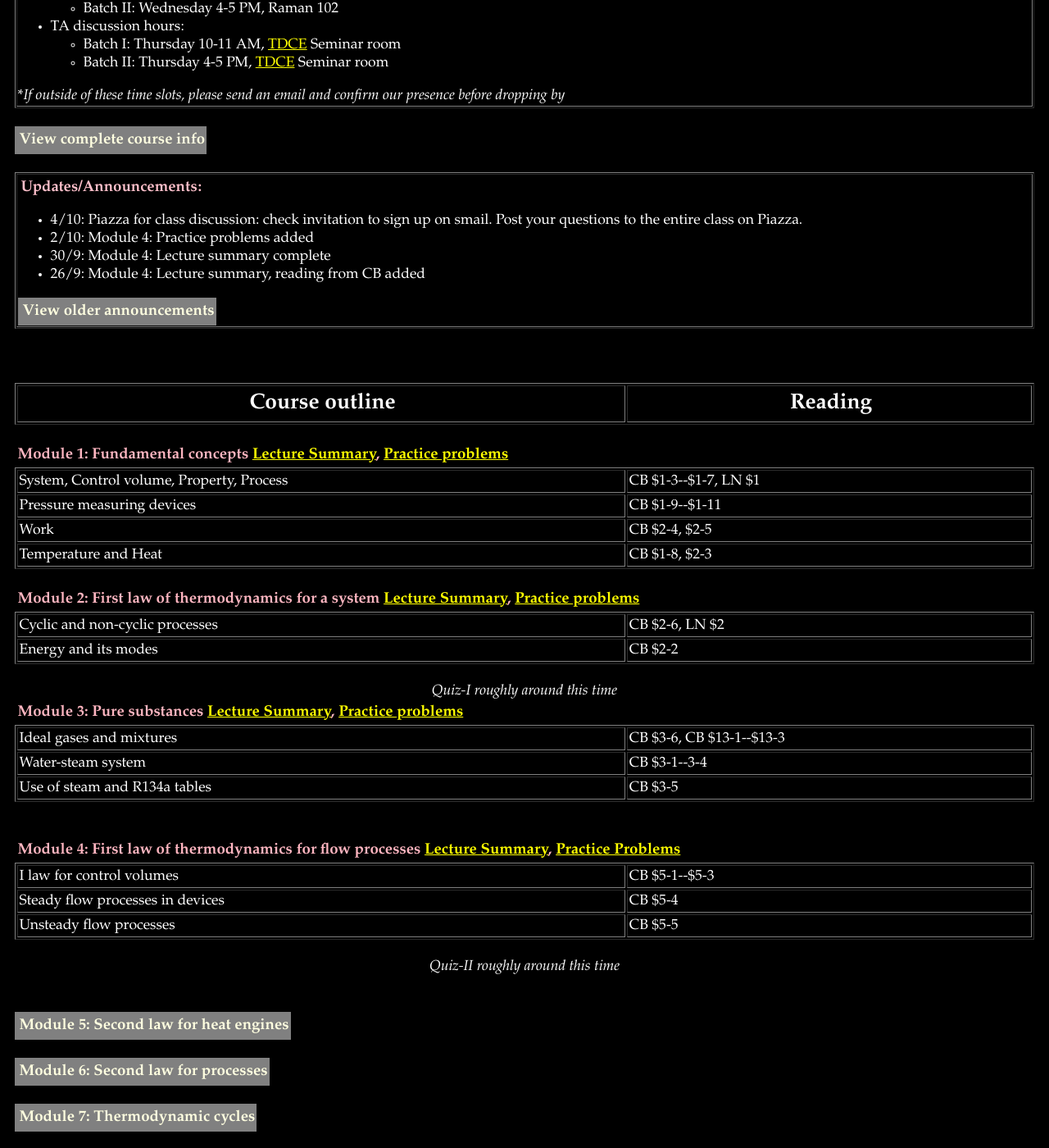
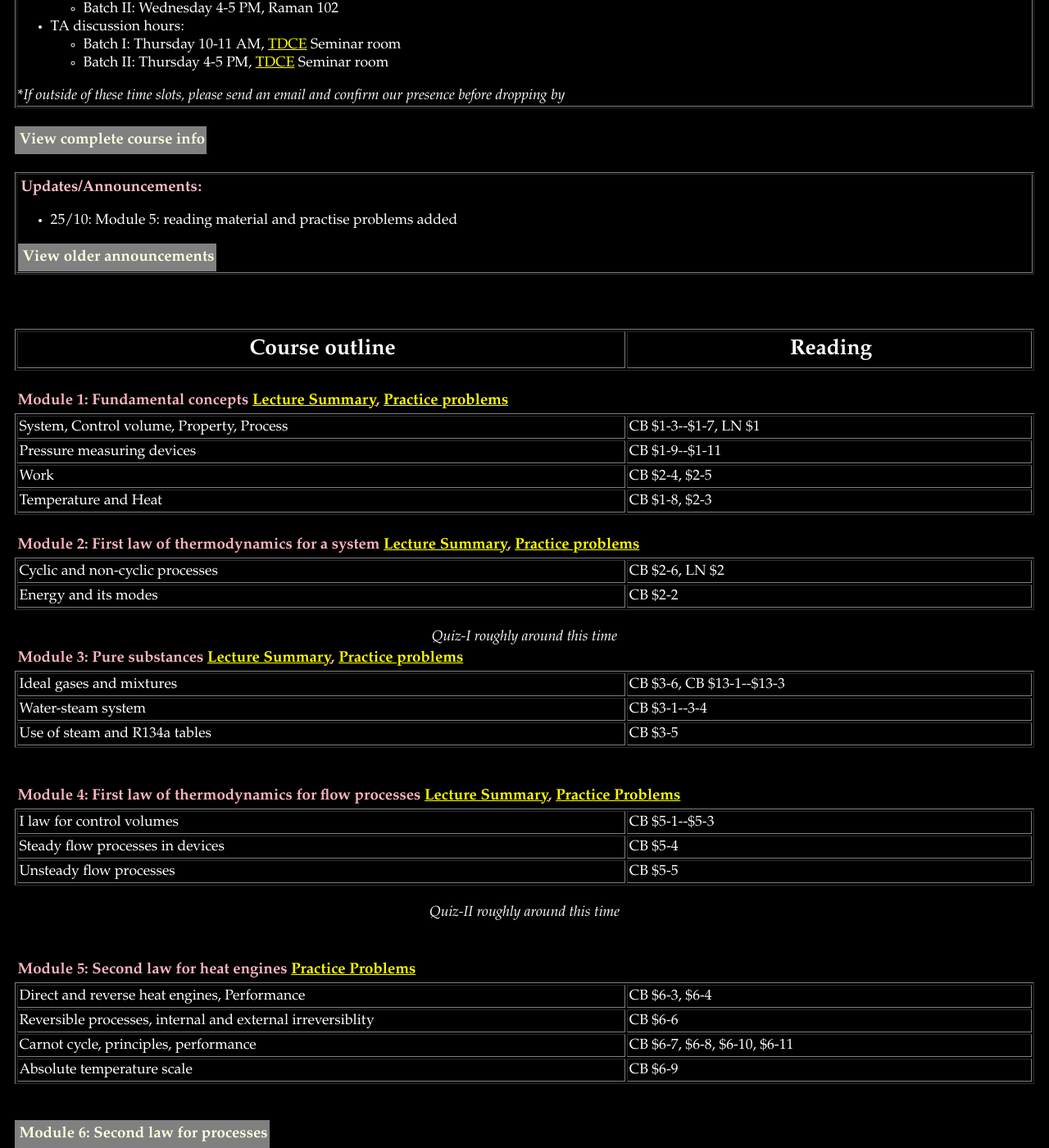
Before and after one commit to krithikasivaram/krithikasivaram.github.io, a Jekyll site: the page teaching/ME1100_Jul_Nov_2019.html, which Jekyll copies as it is, in a window 1280 px wide and 1400 px high, scrolled down 459 px. Shown: the whole window at 82% size. Built offline with Jekyll 4.4.1, drawn with Linux system fonts in a browser that asks for light colours.

Commit message:
module 5 me1100

```diff
--- a/teaching/ME1100_Jul_Nov_2019.html
+++ b/teaching/ME1100_Jul_Nov_2019.html
@@ -202,14 +202,15 @@ Email: varuns@iitm.ac.in </li>
 <h3> <font color="pink">
 Updates/Announcements:</font></h3>
 <ul>
+	<li>25/10: Module 5: reading material and practise problems added
+</ul>
+<button class="collapsible"><h5>View older announcements</h5></button>
+<div class="content">
+<ul>
 	<li>4/10: Piazza for class discussion: check invitation to sign up on smail. Post your questions to the entire class on Piazza.
 	<li>2/10: Module 4: Practice problems added
 	<li>30/9: Module 4: Lecture summary complete
 	<li>26/9: Module 4: Lecture summary, reading from CB added
-</ul>
-<button class="collapsible"><h5>View older announcements</h5></button>
-<div class="content">
-<ul>
 	<li>24/9: Practice problems on ideal gas and mixtures, steam-water added
 	<li>24/9: Module 3: Lecture summary updated
 	<li>17/9: Module 3: reading from CB added, lecture summary updated
@@ -292,19 +293,19 @@ Updates/Announcements:</font></h3>
 <!-- ></div>-->
 <br><br>
 
-<button class="collapsible"><h5>Module 5: Second law for heat engines</h5></button>
-<div class="content">
-<!--<h3>Module 5: Second law for heat engines </h3>-->
+<!-- <button class="collapsible"><h5>Module 5: Second law for heat engines</h5></button>
+<div class="content"> -->
+<h3>Module 5: Second law for heat engines <a href="https://owncloud.iitm.ac.in/index.php/s/i75raMWFvC3HTnM" target="_blank">Practice Problems</a></h3>
 <table border="1" cellspacing="2" cellpadding="2" width="100%">
 	<col width = "60%">
 	<col width = "40%">
-	<tr> <td> Direct and reverse heat engines </td> <td> </td>
-	<tr> <td> Thermal efficiency</td> <td> </td>
-	<tr> <td> Reversible processes, internal and external irreversiblity</td> <td> </td>
-	<tr> <td> Carnot cycle, Absolute temperature scale</td> <td> </td>
+	<tr> <td> Direct and reverse heat engines, Performance </td> <td> CB $6-3, $6-4 </td>
+	<tr> <td> Reversible processes, internal and external irreversiblity</td> <td> CB $6-6 </td>
+	<tr> <td> Carnot cycle, principles, performance </td> <td> CB $6-7, $6-8, $6-10, $6-11</td>
+	<tr> <td> Absolute temperature scale</td> <td> CB $6-9 </td>
 	</tr>
 </table>
-</div>
+<!-- </div> -->
 <br><br>
 
 <button class="collapsible"><h5>Module 6: Second law for processes</h5></button>
```
